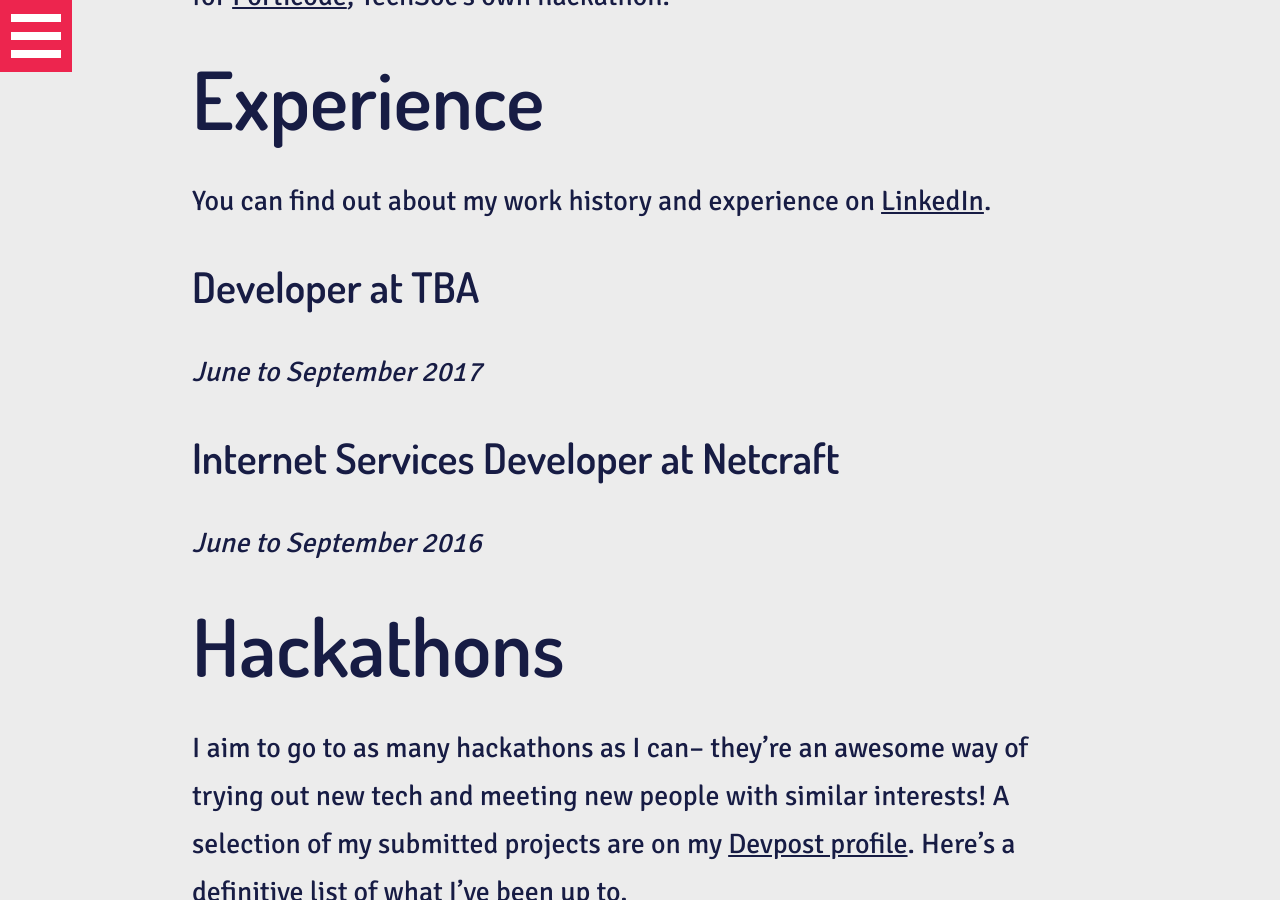
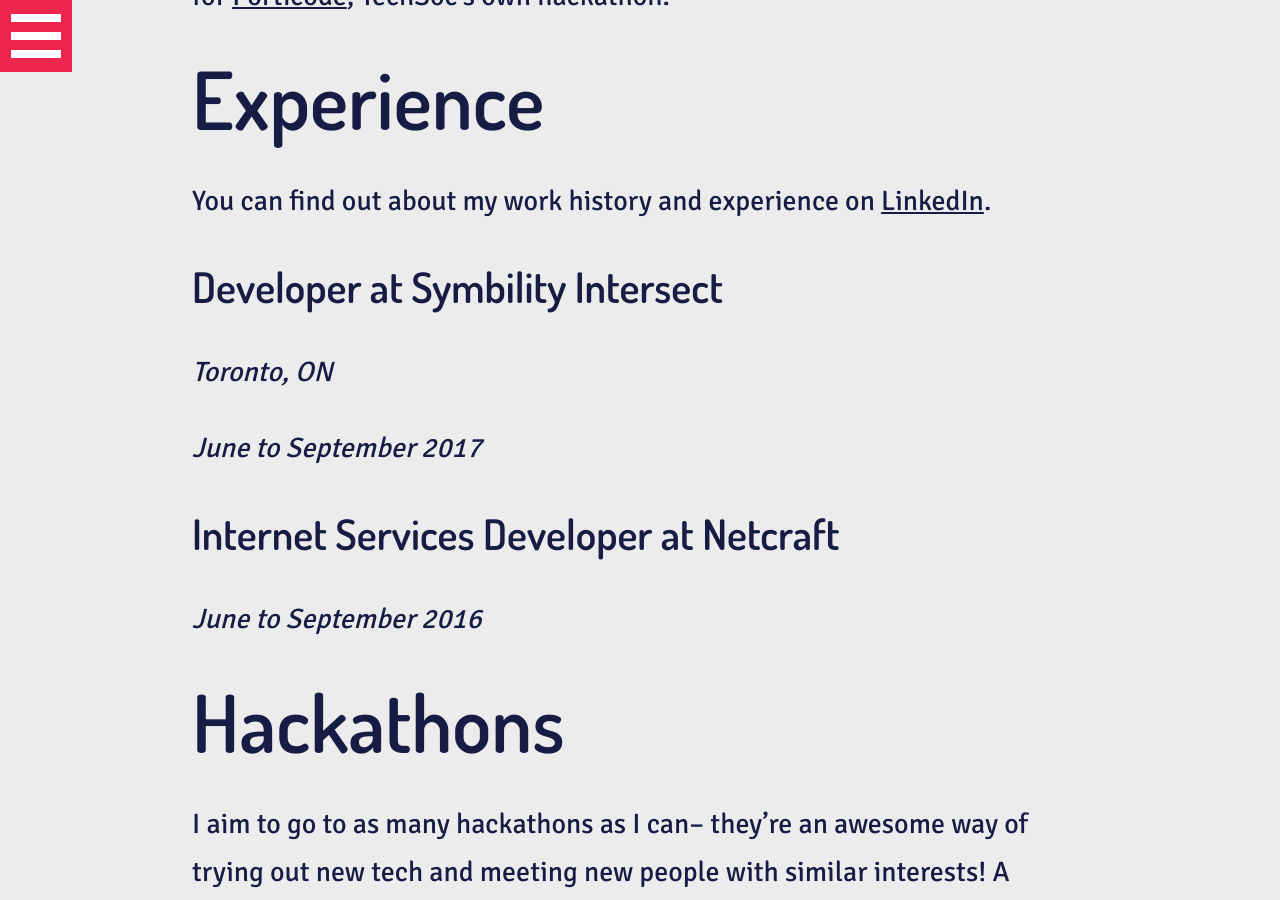
Before and after one commit to maisieccino/mbellgb.github.io, a Jekyll site: the page built from about.md, in a window 1280 px wide and 900 px high, scrolled down 1092 px. Built offline with Jekyll 4.4.1, drawn with Linux system fonts in a browser that asks for light colours; nearby versions of some CDN libraries.

Commit message:
Add experience

```diff
--- a/about.md
+++ b/about.md
@@ -19,7 +19,10 @@
 
 You can find out about my work history and experience on [LinkedIn](https://www.linkedin.com/in/mbellcs/).
 
-## Developer at TBA
+## Developer at Symbility Intersect
+
+*Toronto, ON*
+
 _June to September 2017_
 
 ## Internet Services Developer at Netcraft
```
